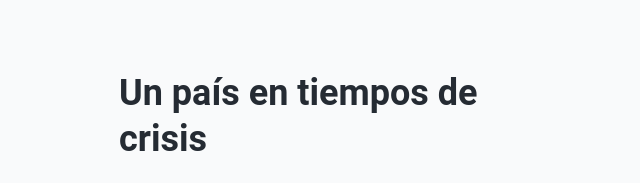
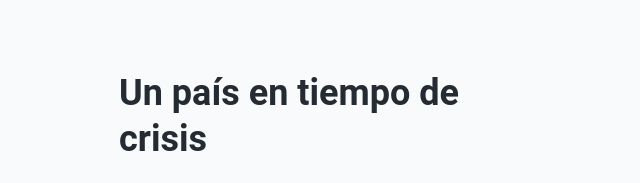
Before and after one commit to elpergaminoinformativo/elpergaminoinformativo.github.io, a plain HTML site: page editorial.html in a window 1280 px wide. Shown: the part 425-608 px from the top of the page, 640-1280 px from the left. Drawn offline with Linux system fonts and the light colour scheme.

Commit message:
Add files via upload

```diff
--- a/editorial.html
+++ b/editorial.html
@@ -104,7 +104,7 @@
 				</div>
 				<div class="mission-gd-right col-lg-5 pl-lg-4">
 
-						<h3 class="hny-title">Un país en tiempos de crisis</h3>
+						<h3 class="hny-title">Un país en tiempo de crisis</h3>
 						<p>Las malas decisiones tomadas por parte del Gobierno Venezolano han generado una intensa crisis en la nación, sumiendo a los venezolanos en estado de angustia y desesperación.
 						</p>
 							<div class="button-4-pink">
```
